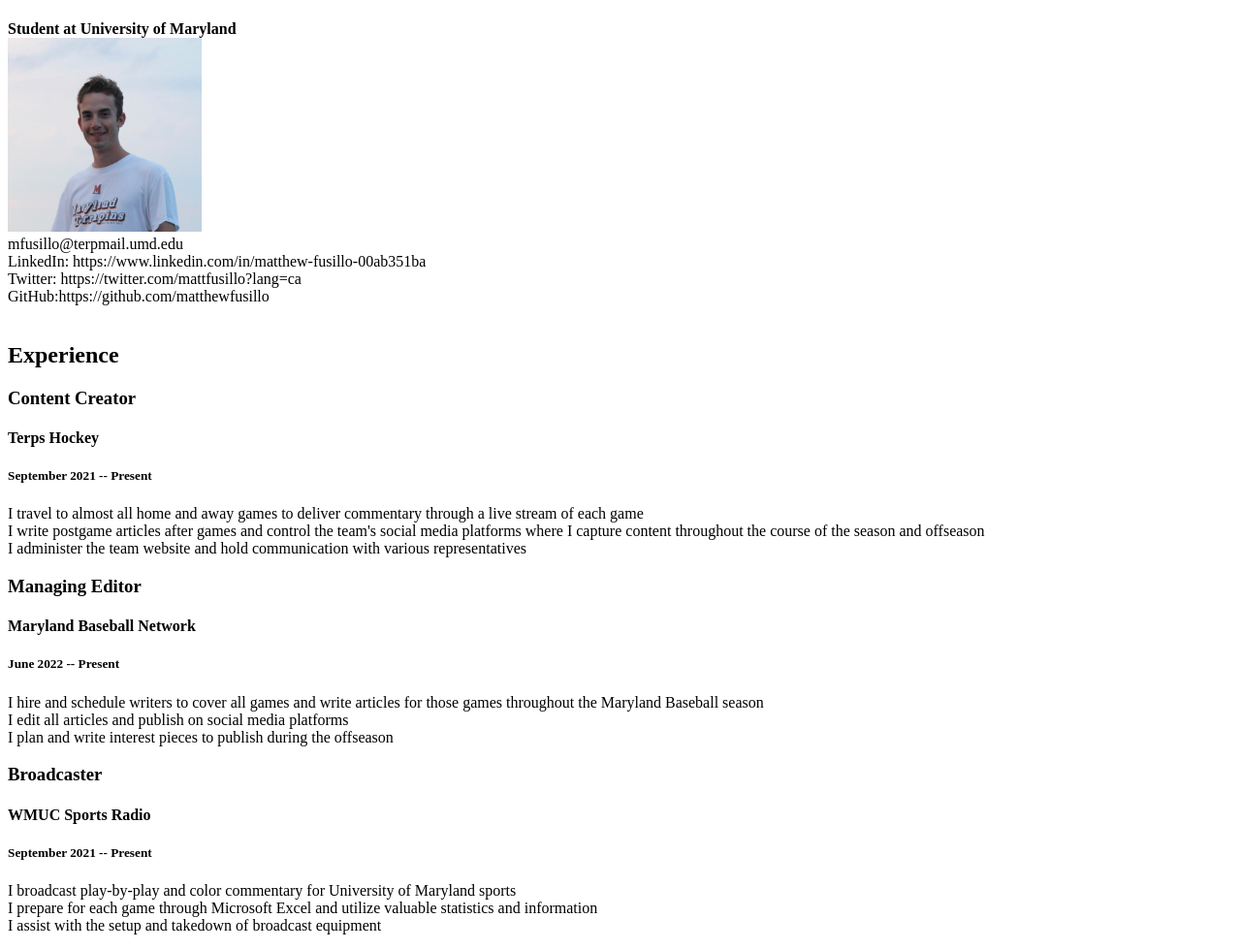
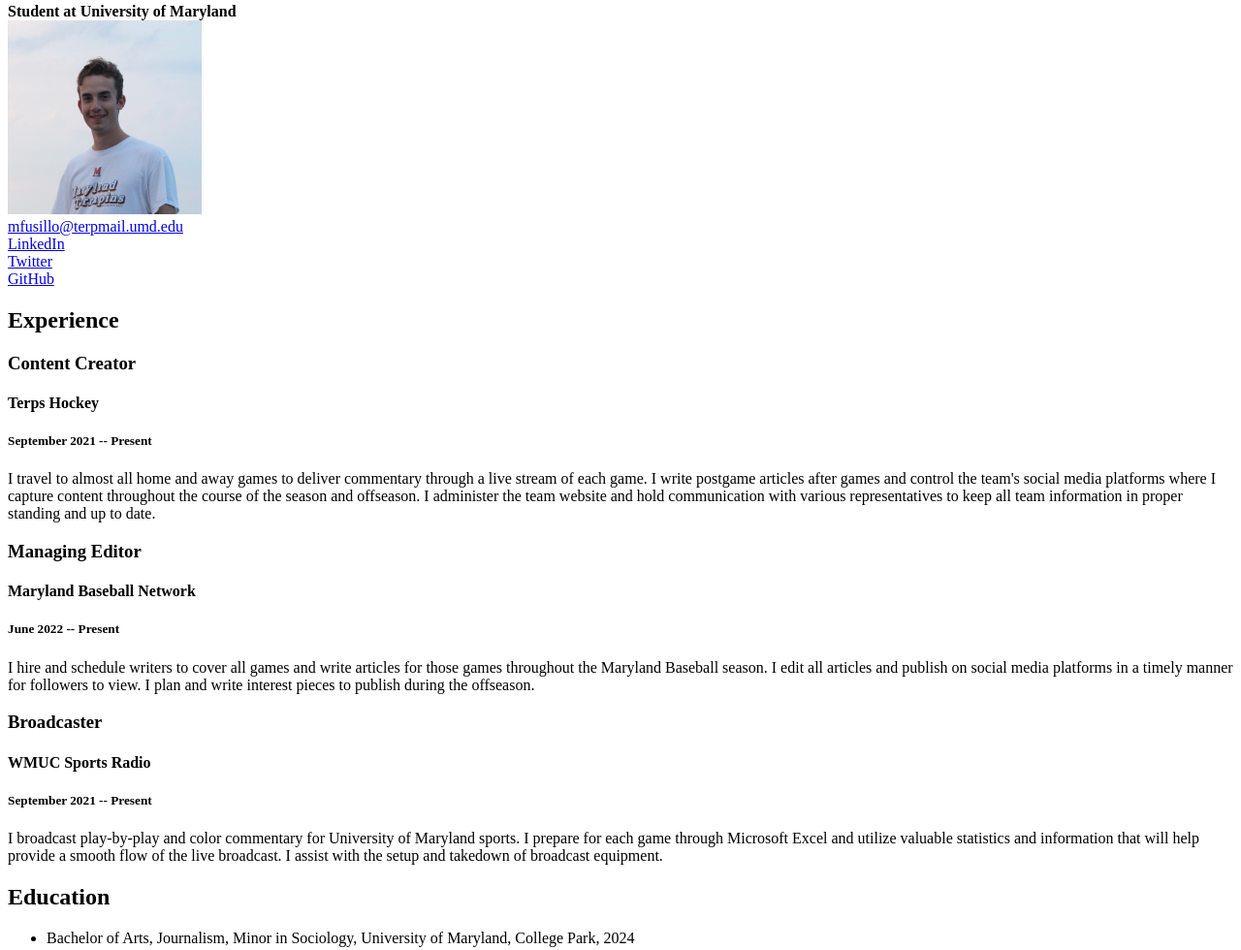
Before and after one commit to matthewfusillo/Matthew-Fusillo-Jour352, a plain HTML site: page resume.html in a window 1280 px wide. Shown: the part 77-1057 px from the top of the page at 97% size. Drawn offline with Linux system fonts and the light colour scheme.

Commit message:
resume.html

```diff
--- a/resume.html
+++ b/resume.html
@@ -5,45 +5,43 @@
   </head>
 
   <body>
+
+<!--I built this myself!-->
+
     <h1>Matthew Fusillo</h1>
-
-    <br><strong>Student at University of Maryland</strong>
-
-    <br><img src="F1FB261F-40A5-46FB-B79A-DA84F5B727A1 copy.jpg" alt="A photo of me" width="200" height="200">
+    <strong>Student at University of Maryland</strong><br>
+    <img src="matthew-fusillo-headshot.jpg" alt="A photo of me" width="200" height="200">
 
     <div id="contact">
-      mfusillo@terpmail.umd.edu<br>
-      LinkedIn: https://www.linkedin.com/in/matthew-fusillo-00ab351ba<br>
-      Twitter: https://twitter.com/mattfusillo?lang=ca<br>
-      GitHub:https://github.com/matthewfusillo<br>
+      <a href="mailto:mfusillo@terpmail.umd.edu">mfusillo@terpmail.umd.edu</a><br>
+      <a href="https://www.linkedin.com/in/matthew-fusillo-00ab351ba" target="_blank">LinkedIn</a><br>
+      <a href="https://twitter.com/mattfusillo?lang=ca" target="_blank">Twitter</a><br>
+      <a href="https://github.com/matthewfusillo" target="_blank">GitHub</a>
     </div>
 
-    <br><h2>Experience</h2>
+    <h2>Experience</h2>
+
       <h3>Content Creator</h3>
         <h4>Terps Hockey</h4>
           <h5>September 2021 -- Present</h5>
-            <p>I travel to almost all home and away games to deliver commentary through a live stream of each game<br>
-              I write postgame articles after games and control the team's social media platforms where I capture content throughout the course of the season and offseason<br>
-              I administer the team website and hold communication with various representatives</p>
+            <p>I travel to almost all home and away games to deliver commentary through a live stream of each game. I write postgame articles after games and control the team's social media platforms where I capture content throughout the course of the season and offseason. I administer the team website and hold communication with various representatives to keep all team information in proper standing and up to date.</p>
+
       <h3>Managing Editor</h3>
         <h4>Maryland Baseball Network</h4>
             <h5>June 2022 -- Present</h5>
-              <p>I hire and schedule writers to cover all games and write articles for those games throughout the Maryland Baseball season<br>
-                I edit all articles and publish on social media platforms<br>
-                I plan and write interest pieces to publish during the offseason</p>
+              <p>I hire and schedule writers to cover all games and write articles for those games throughout the Maryland Baseball season. I edit all articles and publish on social media platforms in a timely manner for followers to view. I plan and write interest pieces to publish during the offseason.</p>
+
       <h3>Broadcaster</h3>
         <h4>WMUC Sports Radio</h4>
           <h5>September 2021 -- Present</h5>
-            <p>I broadcast play-by-play and color commentary for University of Maryland sports<br>
-              I prepare for each game through Microsoft Excel and utilize valuable statistics and information<br>
-              I assist with the setup and takedown of broadcast equipment</p>
+            <p>I broadcast play-by-play and color commentary for University of Maryland sports. I prepare for each game through Microsoft Excel and utilize valuable statistics and information that will help provide a smooth flow of the live broadcast. I assist with the setup and takedown of broadcast equipment.</p>
 
-    <br><h2>Education</h2>
+    <h2>Education</h2>
     <ul>
       <li>Bachelor of Arts, Journalism, Minor in Sociology, University of Maryland, College Park, 2024</li>
     </ul>
 
-    <br><h2>Skills</h2>
+    <h2>Skills</h2>
       <ul>
         <li>Storing information and taking notes with Google Suite</li>
         <li>Editing documents with Microsoft Excel</li>
```
Also changed, not shown: matthew-fusillo-headshot.jpg (renamed from F1FB261F-40A5-46FB-B79A-DA84F5B727A1 copy.jpg).
